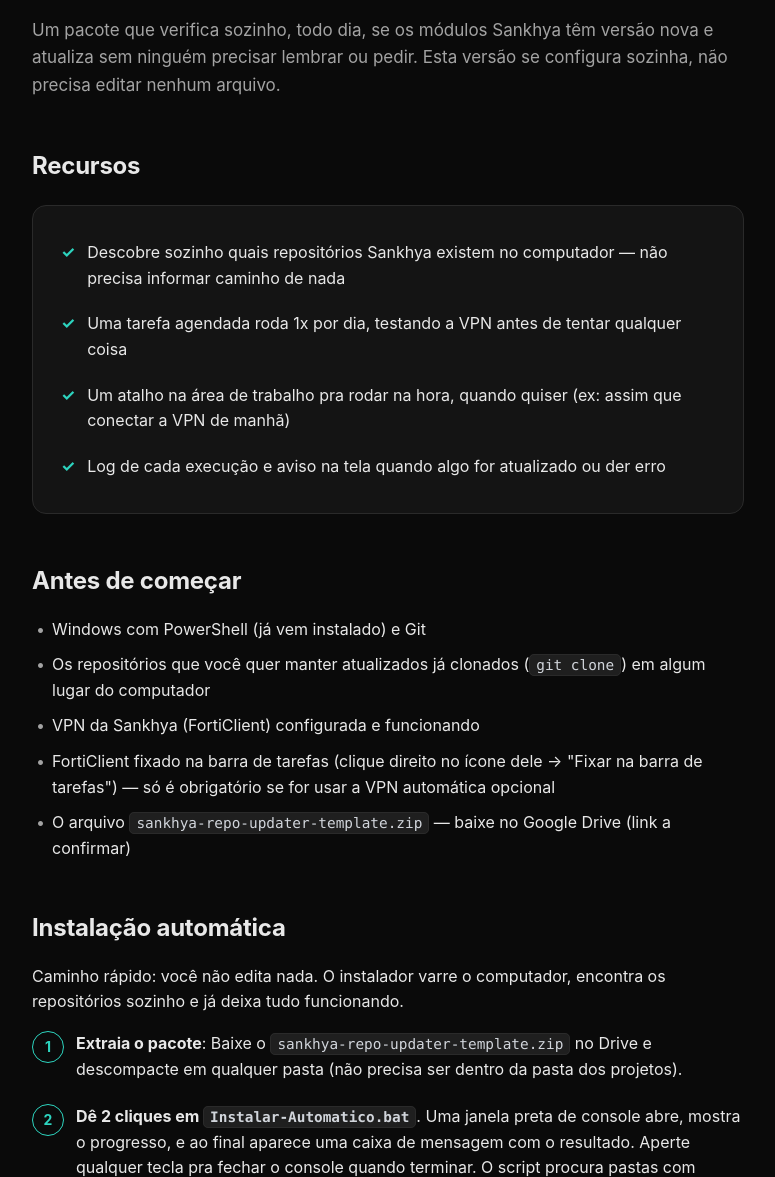
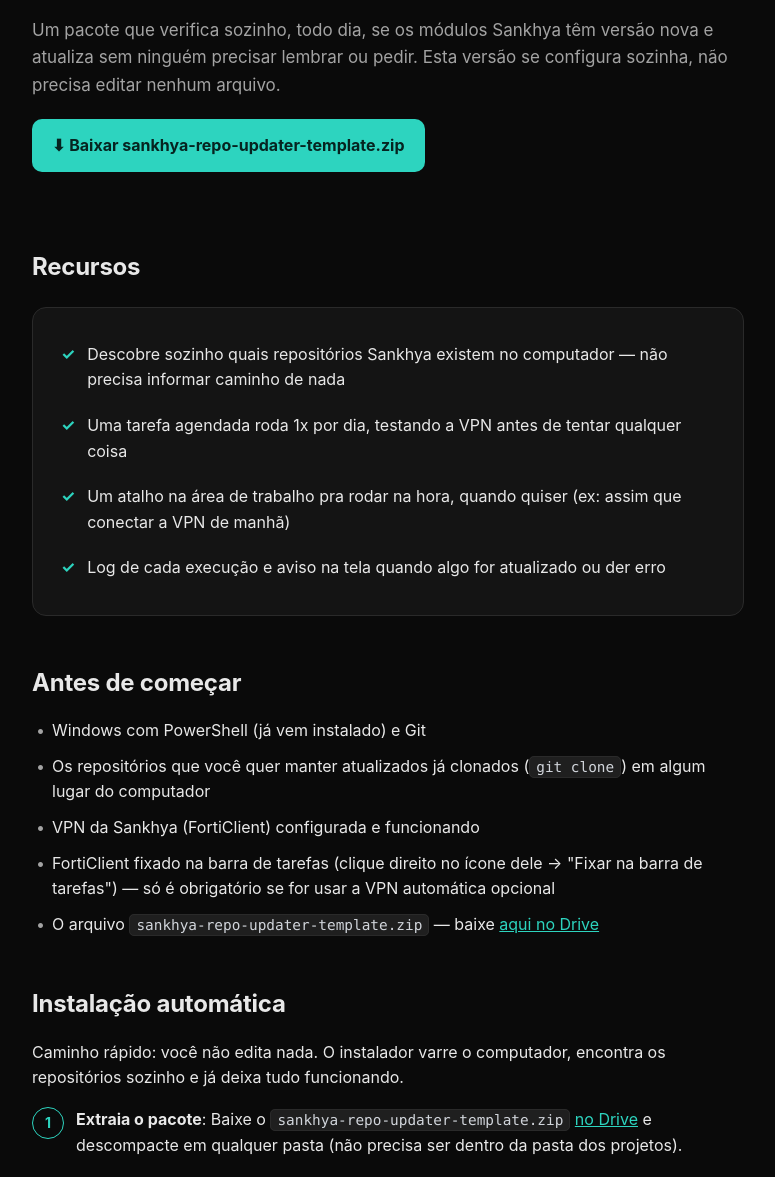
Before and after one commit to Luan-Elias/Sankhya-Repo-Updater, a plain HTML site: page docs/index.html in a window 1280 px wide. Shown: the part 176-1353 px from the top of the page, without its empty margins (252-1027 px from the left). Drawn offline with Linux system fonts and the light colour scheme.

Commit message:
Add files via upload
Atualiza guia do repo updater

```diff
--- a/docs/index.html
+++ b/docs/index.html
@@ -125,6 +125,19 @@
   hr { border: none; border-top: 1px solid var(--border); margin: 48px 0 24px; }
   .footer { color: var(--muted); font-size: 13px; text-align: center; }
   a { color: var(--accent); }
+  .btn {
+    display: inline-flex;
+    align-items: center;
+    gap: 10px;
+    background: var(--accent);
+    color: #062420;
+    font-weight: 700;
+    text-decoration: none;
+    padding: 14px 20px;
+    border-radius: 10px;
+    margin: 4px 0 28px;
+  }
+  .btn:hover { filter: brightness(1.05); }
 </style>
 </head>
 <body>
@@ -133,6 +146,8 @@
   <span class="badge">⟳ GUIA DE INSTALAÇÃO</span>
   <h1>Sankhya Repo Updater</h1>
   <p class="lead">Um pacote que verifica sozinho, todo dia, se os módulos Sankhya têm versão nova e atualiza sem ninguém precisar lembrar ou pedir. Esta versão se configura sozinha, não precisa editar nenhum arquivo.</p>
+
+  <a class="btn" href="https://drive.google.com/drive/folders/1eLTy76RPVhwBDwewOYfTvcU7Ci5V57yb?usp=drive_link">⬇ Baixar sankhya-repo-updater-template.zip</a>
 
   <h2>Recursos</h2>
   <div class="card">
@@ -150,13 +165,13 @@
     <li>Os repositórios que você quer manter atualizados já clonados (<code>git clone</code>) em algum lugar do computador</li>
     <li>VPN da Sankhya (FortiClient) configurada e funcionando</li>
     <li>FortiClient fixado na barra de tarefas (clique direito no ícone dele → "Fixar na barra de tarefas") — só é obrigatório se for usar a VPN automática opcional</li>
-    <li>O arquivo <code>sankhya-repo-updater-template.zip</code> — baixe no Google Drive (link a confirmar)</li>
+    <li>O arquivo <code>sankhya-repo-updater-template.zip</code> — baixe <a href="https://drive.google.com/drive/folders/1eLTy76RPVhwBDwewOYfTvcU7Ci5V57yb?usp=drive_link">aqui no Drive</a></li>
   </ul>
 
   <h2>Instalação automática</h2>
   <p>Caminho rápido: você não edita nada. O instalador varre o computador, encontra os repositórios sozinho e já deixa tudo funcionando.</p>
   <ol class="steps">
-    <li><strong>Extraia o pacote</strong>: Baixe o <code>sankhya-repo-updater-template.zip</code> no Drive e descompacte em qualquer pasta (não precisa ser dentro da pasta dos projetos).</li>
+    <li><strong>Extraia o pacote</strong>: Baixe o <code>sankhya-repo-updater-template.zip</code> <a href="https://drive.google.com/drive/folders/1eLTy76RPVhwBDwewOYfTvcU7Ci5V57yb?usp=drive_link">no Drive</a> e descompacte em qualquer pasta (não precisa ser dentro da pasta dos projetos).</li>
     <li><strong>Dê 2 cliques em <code>Instalar-Automatico.bat</code></strong>. Uma janela preta de console abre, mostra o progresso, e ao final aparece uma caixa de mensagem com o resultado. Aperte qualquer tecla pra fechar o console quando terminar. O script procura pastas com repositório git cujo remoto aponte para <code>gitlab.sankhya.com.br</code>. Pode levar 1–2 minutos na primeira vez.</li>
     <li><strong>Confira o resumo</strong>: Uma janela mostra quais repositórios foram encontrados e configurados, o horário da checagem diária e o nome do atalho criado na área de trabalho.</li>
   </ol>
```
